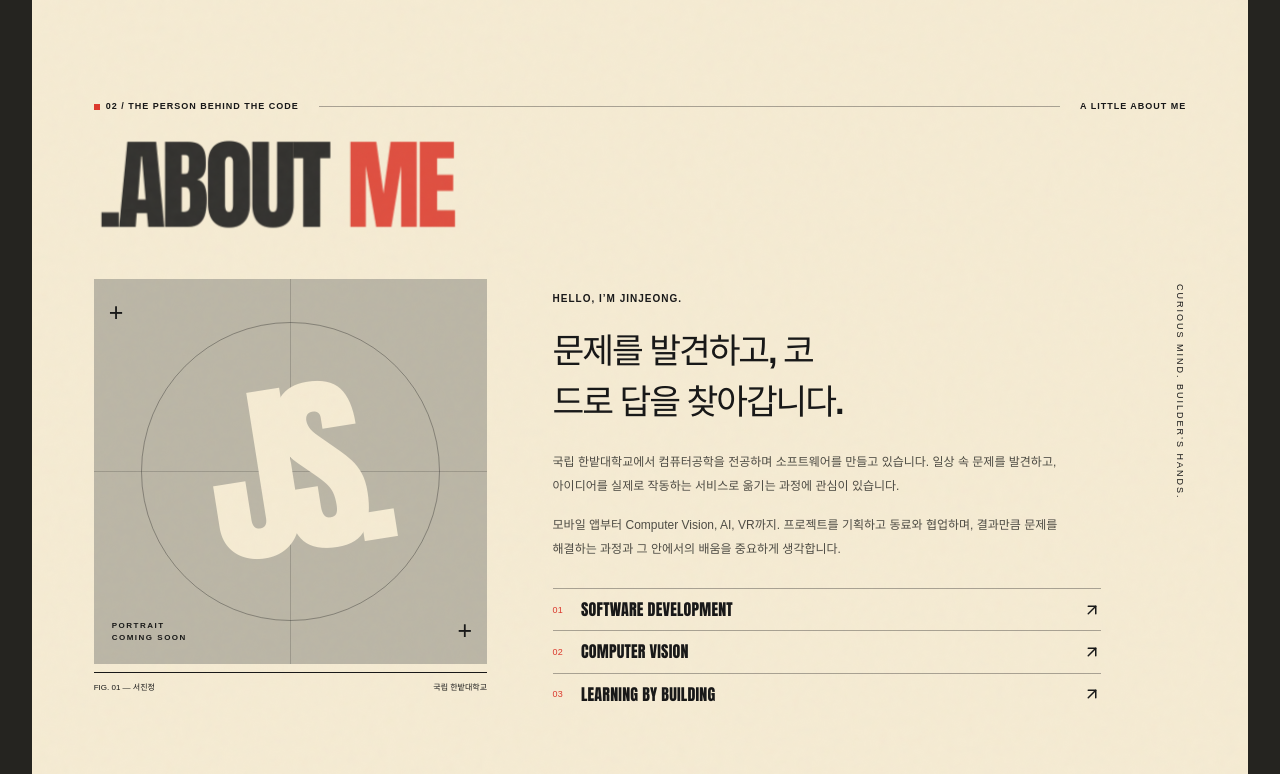
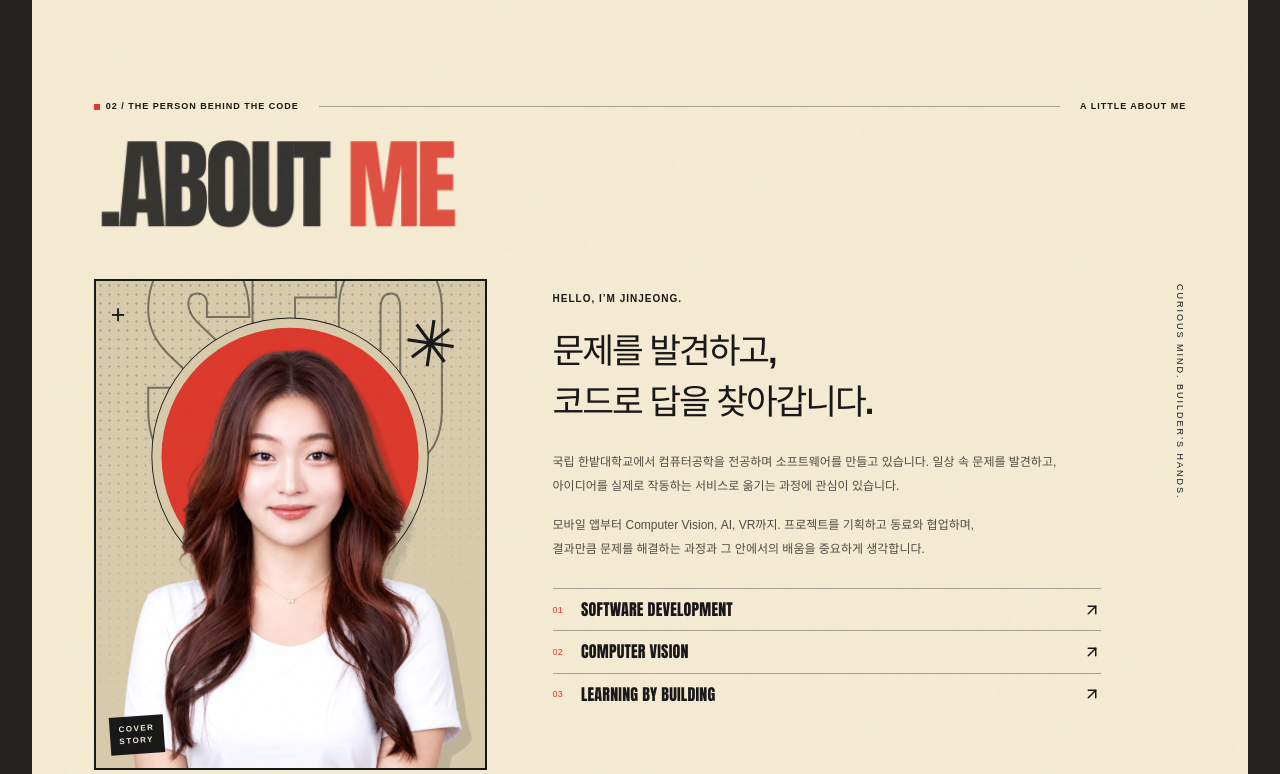
Before and after one commit to improvv/portfolio, a React (Vite) app: page /#/ in a window 1280 px wide. Shown: the part 1026-1800 px from the top of the page. Built offline with nearby package versions, Linux system fonts and the light colour scheme.

Commit message:
feat: 프로필 사진 추가 및 문장 단위 줄바꿈 적용

```diff
--- a/src/components/Editorial.tsx
+++ b/src/components/Editorial.tsx
@@ -1,4 +1,4 @@
-import { type PointerEvent, type ReactNode } from "react";
+import { Fragment, type PointerEvent, type ReactNode } from "react";
 import {
   motion,
   useMotionValue,
@@ -25,6 +25,24 @@ export function Reveal({ children, className = "", variant }: RevealProps) {
     <ScrollReveal className={className} variant={variant}>
       {children}
     </ScrollReveal>
+  );
+}
+
+/**
+ * Keeps each sentence or comma-separated clause together so lines break
+ * only at "." or "," boundaries when they fit, instead of mid-phrase.
+ */
+export function Phrases({ text }: { text: string }) {
+  const parts = text.split(/(?<=[.,!?·])\s+/);
+  return (
+    <>
+      {parts.map((part, i) => (
+        <Fragment key={i}>
+          <span className="phrase">{part}</span>
+          {i < parts.length - 1 ? " " : null}
+        </Fragment>
+      ))}
+    </>
   );
 }
 
@@ -120,7 +138,9 @@ export function ProjectCard({
           <span>{project.category}</span>
         </div>
         <h3>{project.title}</h3>
-        <p className="project-description">{project.subtitle}</p>
+        <p className="project-description">
+          <Phrases text={project.subtitle} />
+        </p>
         <div className="project-bottom">
           <span>{project.technologies.join(" / ")}</span>
           <span className="view-link">
--- a/src/components/Home.tsx
+++ b/src/components/Home.tsx
@@ -19,7 +19,7 @@ import {
   projects,
   skillGroups,
 } from "../data/portfolio";
-import { ProjectCard, Reveal, SectionLabel } from "./Editorial";
+import { Phrases, ProjectCard, Reveal, SectionLabel } from "./Editorial";
 import { ScrollLine, SplitText, VelocityMarquee } from "./Motion";
 
 const rise: Variants = {
@@ -181,6 +181,61 @@ function Hero() {
   );
 }
 
+function Portrait({ src }: { src: string }) {
+  const ref = useRef<HTMLDivElement>(null);
+  const { scrollYProgress } = useScroll({
+    target: ref,
+    offset: ["start end", "end start"],
+  });
+  const p = useSpring(scrollYProgress, { stiffness: 120, damping: 24 });
+  const wordY = useTransform(p, [0, 1], ["35%", "-35%"]);
+  const sunY = useTransform(p, [0, 1], [60, -60]);
+  const sunScale = useTransform(p, [0, 0.5, 1], [0.7, 1, 0.85]);
+  const personY = useTransform(p, [0, 1], [30, -10]);
+  const starRotate = useTransform(scrollYProgress, [0, 1], [-90, 270]);
+  return (
+    <div ref={ref} className="portrait-art">
+      <div className="portrait-halftone" aria-hidden="true" />
+      <motion.span
+        className="portrait-word"
+        aria-hidden="true"
+        style={{ y: wordY }}
+      >
+        SEO
+      </motion.span>
+      <motion.span
+        className="portrait-sun"
+        aria-hidden="true"
+        style={{ y: sunY, scale: sunScale }}
+      />
+      <motion.span
+        className="portrait-star"
+        aria-hidden="true"
+        style={{ rotate: starRotate }}
+      >
+        ✳
+      </motion.span>
+      <motion.img
+        src={src}
+        alt={`${profile.koreanName} 프로필 사진`}
+        loading="lazy"
+        decoding="async"
+        width="800"
+        height="1067"
+        style={{ y: personY }}
+      />
+      <span className="portrait-cross top" aria-hidden="true">
+        +
+      </span>
+      <span className="portrait-stamp" aria-hidden="true">
+        COVER
+        <br />
+        STORY
+      </span>
+    </div>
+  );
+}
+
 function About() {
   return (
     <section
@@ -203,13 +258,7 @@ function About() {
         <Reveal className="portrait-wrap" variant="left">
           <div className="portrait">
             {profile.portrait ? (
-              <img
-                src={assetUrl(profile.portrait)}
-                alt={`${profile.koreanName} 프로필 사진`}
-                loading="lazy"
-                width="600"
-                height="700"
-              />
+              <Portrait src={assetUrl(profile.portrait)} />
             ) : (
               <>
                 <div className="portrait-grid" aria-hidden="true">
@@ -232,9 +281,13 @@ function About() {
         </Reveal>
         <Reveal className="about-copy" variant="right">
           <span className="eyebrow">HELLO, I’M JINJEONG.</span>
-          <h3>{profile.introduction}</h3>
+          <h3>
+            <Phrases text={profile.introduction} />
+          </h3>
           {profile.paragraphs.map((paragraph) => (
-            <p key={paragraph}>{paragraph}</p>
+            <p key={paragraph}>
+              <Phrases text={paragraph} />
+            </p>
           ))}
           <div className="about-keywords">
             {profile.keywords.map((keyword, i) => (
@@ -300,7 +353,9 @@ function Experience() {
                 </div>
                 <h3>{experience.organization}</h3>
                 <h4>{experience.role}</h4>
-                <p>{experience.description}</p>
+                <p>
+                  <Phrases text={experience.description} />
+                </p>
                 <div className="tags">
                   {experience.tags.map((tag) => (
                     <span key={tag}>{tag}</span>
@@ -382,7 +437,9 @@ function Education() {
           <span className="eyebrow">ACADEMIC BACKGROUND</span>
           <h3>{education.institution}</h3>
           <p className="education-major">{education.major}</p>
-          <p>{education.description}</p>
+          <p>
+            <Phrases text={education.description} />
+          </p>
           {education.period && <p>{education.period}</p>}
           <div className="study-areas">
             <span className="eyebrow">AREAS OF INTEREST</span>
@@ -491,7 +548,9 @@ function Activities() {
                 {item.date} / {item.organization}
               </span>
               <h3>{item.title}</h3>
-              <p>{item.description}</p>
+              <p>
+                <Phrases text={item.description} />
+              </p>
             </article>
           ))}
         </div>
--- a/src/components/ProjectDetail.tsx
+++ b/src/components/ProjectDetail.tsx
@@ -1,7 +1,7 @@
 import { ArrowLeft, ArrowUpRight } from "lucide-react";
 import { Link, useParams } from "react-router-dom";
 import { assetUrl, projects } from "../data/portfolio";
-import { Reveal, SectionLabel } from "./Editorial";
+import { Phrases, Reveal, SectionLabel } from "./Editorial";
 
 export default function ProjectDetail() {
   const { slug } = useParams();
@@ -34,7 +34,9 @@ export default function ProjectDetail() {
         <span className="red-text">.</span>
       </h1>
       <div className="detail-subtitle">
-        <p>{project.subtitle}</p>
+        <p>
+          <Phrases text={project.subtitle} />
+        </p>
         <span>WK—{project.number} / 2026 PORTFOLIO</span>
       </div>
       <figure className="detail-cover">
@@ -80,7 +82,9 @@ export default function ProjectDetail() {
         <div className="detail-content">
           <section id="detail-overview">
             <h2>Overview</h2>
-            <p>{project.overview}</p>
+            <p>
+              <Phrases text={project.overview} />
+            </p>
           </section>
           {project.details.slice(0, 2).map((item) => (
             <DetailSection key={item.title} {...item} />
@@ -110,7 +114,9 @@ export default function ProjectDetail() {
                       width="1200"
                       height="800"
                     />
-                    <figcaption>{item.caption}</figcaption>
+                    <figcaption>
+                      <Phrases text={item.caption} />
+                    </figcaption>
                   </figure>
                 ))}
               </div>
@@ -154,7 +160,9 @@ function DetailSection({ title, text }: { title: string; text: string }) {
     <section id={`detail-${title.toLowerCase().replaceAll(" ", "-")}`}>
       <Reveal>
         <h2>{title}</h2>
-        <p>{text}</p>
+        <p>
+          <Phrases text={text} />
+        </p>
       </Reveal>
     </section>
   );
--- a/src/data/portfolio.ts
+++ b/src/data/portfolio.ts
@@ -41,7 +41,7 @@ export const profile = {
   year: "2026",
   university: "국립 한밭대학교",
   major: "컴퓨터공학",
-  portrait: null as string | null, // e.g. 'images/profile.webp'
+  portrait: "images/profile.webp" as string | null,
   introduction: "문제를 발견하고, 코드로 답을 찾아갑니다.",
   paragraphs: [
     "국립 한밭대학교에서 컴퓨터공학을 전공하며 소프트웨어를 만들고 있습니다. 일상 속 문제를 발견하고, 아이디어를 실제로 작동하는 서비스로 옮기는 과정에 관심이 있습니다.",
--- a/src/styles.css
+++ b/src/styles.css
@@ -2110,3 +2110,95 @@ footer[tabindex="-1"]:focus {
     transform: none;
   }
 }
+
+/* ---------- Portrait ---------- */
+body {
+  word-break: keep-all;
+}
+.phrase {
+  display: inline-block;
+}
+.portrait:has(.portrait-art) {
+  aspect-ratio: 4 / 5;
+  background: #d8cbac;
+  border: 2px solid var(--ink);
+}
+.portrait-art {
+  position: absolute;
+  inset: 0;
+  overflow: hidden;
+}
+.portrait-halftone {
+  position: absolute;
+  inset: 0;
+  background-image: radial-gradient(#17171733 1.1px, transparent 1.4px);
+  background-size: 9px 9px;
+  mask-image: linear-gradient(160deg, #000 10%, transparent 75%);
+}
+.portrait-word {
+  position: absolute;
+  left: -4%;
+  right: -4%;
+  top: 4%;
+  text-align: center;
+  font:
+    400 clamp(120px, 19vw, 300px) / 0.85 Anton,
+    sans-serif;
+  letter-spacing: -0.05em;
+  color: transparent;
+  -webkit-text-stroke: 2px var(--ink);
+  opacity: 0.5;
+}
+.portrait-sun {
+  position: absolute;
+  left: 50%;
+  top: 14%;
+  width: 72%;
+  aspect-ratio: 1;
+  margin-left: -36%;
+  border-radius: 50%;
+  background: var(--red);
+  box-shadow:
+    0 0 0 10px #d8cbac,
+    0 0 0 11px var(--ink);
+}
+.portrait-star {
+  position: absolute;
+  right: 7%;
+  top: 6%;
+  font:
+    900 clamp(40px, 5vw, 74px) / 1 Arial,
+    sans-serif;
+  color: var(--ink);
+}
+.portrait-art img {
+  position: absolute;
+  left: 50%;
+  bottom: -4%;
+  width: 88%;
+  height: auto;
+  translate: -50% 0;
+  object-fit: contain;
+  filter: contrast(1.04) saturate(0.9) drop-shadow(10px 10px 0 #17171722);
+}
+.portrait-art .portrait-cross.top {
+  z-index: 1;
+}
+.portrait-stamp {
+  position: absolute;
+  left: 14px;
+  bottom: 14px;
+  padding: 7px 9px;
+  background: var(--ink);
+  color: var(--cream);
+  font-size: 8px;
+  font-weight: 800;
+  letter-spacing: 1.5px;
+  line-height: 1.5;
+  transform: rotate(-4deg);
+}
+@media (max-width: 1000px) {
+  .portrait-wrap:has(.portrait-art) {
+    max-width: 460px;
+  }
+}
```
Also changed, not shown: public/images/profile.webp (added), 1 other file (tests, documents, lock files or other folders).
